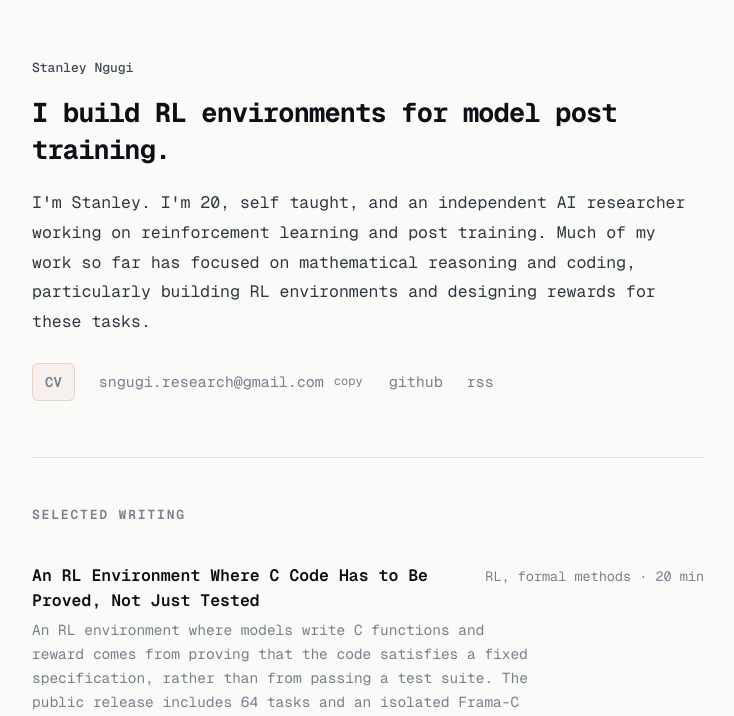
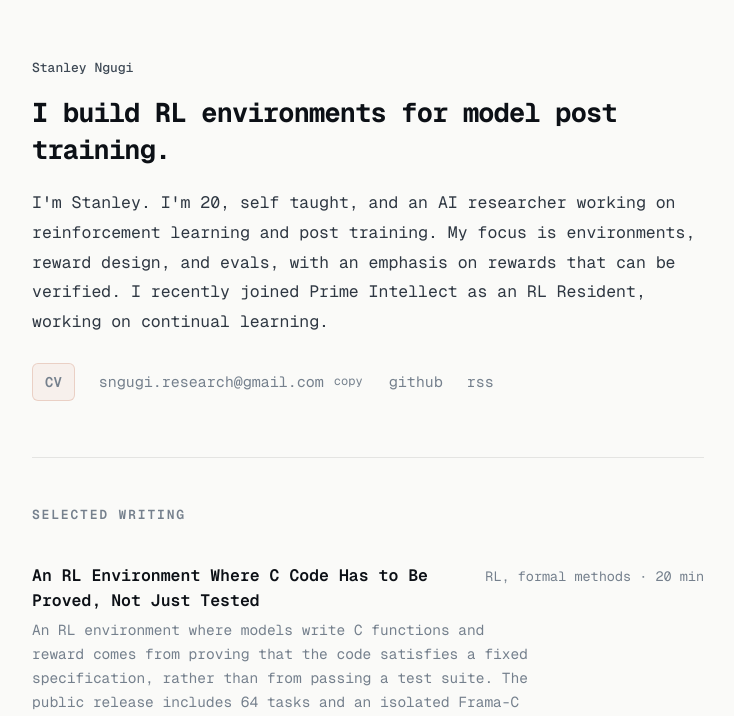
Before and after one commit to sngugiresearch-cmd/website, a plain HTML site: page index.html in a window 1280 px wide. Shown: the part 84-800 px from the top of the page, without its empty margins (272-1006 px from the left). Drawn offline with nearby package versions, Linux system fonts and the light colour scheme.

Commit message:
Add Prime Intellect RL Resident role and reframe home intro
Co-Authored-By: Claude Sonnet 5.5 <noreply@anthropic.com>

```diff
--- a/index.html
+++ b/index.html
@@ -4,9 +4,9 @@
     <meta charset="UTF-8">
     <meta name="viewport" content="width=device-width, initial-scale=1.0">
     <title>Stanley Ngugi | Reinforcement Learning and Post Training</title>
-    <meta name="description" content="Stanley Ngugi is an independent AI researcher working on reinforcement learning and post training, developing RL environments and reward functions with recent projects in mathematical reasoning and coding.">
+    <meta name="description" content="Stanley Ngugi is an AI researcher and RL Resident at Prime Intellect, working on reinforcement learning and post training, with a focus on environments, reward design, and evals.">
     <meta property="og:title" content="Stanley Ngugi | Reinforcement Learning and Post Training">
-    <meta property="og:description" content="Stanley Ngugi is an independent AI researcher working on reinforcement learning and post training, developing RL environments and reward functions with recent projects in mathematical reasoning and coding.">
+    <meta property="og:description" content="Stanley Ngugi is an AI researcher and RL Resident at Prime Intellect, working on reinforcement learning and post training, with a focus on environments, reward design, and evals.">
     <meta property="og:type" content="website">
     <meta property="og:url" content="https://stanleyngugi.netlify.app/">
     <meta property="og:image" content="https://stanleyngugi.netlify.app/og-image.png">
@@ -28,9 +28,9 @@
     <link rel="stylesheet" href="/styles.css">
     <meta name="author" content="Stanley Ngugi">
     <meta name="twitter:title" content="Stanley Ngugi | Reinforcement Learning and Post Training">
-    <meta name="twitter:description" content="Stanley Ngugi is an independent AI researcher working on reinforcement learning and post training, developing RL environments and reward functions with recent projects in mathematical reasoning and coding.">
+    <meta name="twitter:description" content="Stanley Ngugi is an AI researcher and RL Resident at Prime Intellect, working on reinforcement learning and post training, with a focus on environments, reward design, and evals.">
     <link rel="canonical" href="https://stanleyngugi.netlify.app/">
-    <script type="application/ld+json">{"@context": "https://schema.org", "@graph": [{"@type": "WebSite", "@id": "https://stanleyngugi.netlify.app/#website", "url": "https://stanleyngugi.netlify.app/", "name": "Stanley Ngugi", "description": "Stanley Ngugi is an independent AI researcher working on reinforcement learning and post training, developing RL environments and reward functions with recent projects in mathematical reasoning and coding.", "publisher": {"@id": "https://stanleyngugi.netlify.app/#person"}}, {"@type": "Person", "@id": "https://stanleyngugi.netlify.app/#person", "name": "Stanley Ngugi", "url": "https://stanleyngugi.netlify.app/", "sameAs": ["https://github.com/stanleyngugi"], "description": "Stanley Ngugi is an independent AI researcher working on reinforcement learning and post training, developing RL environments and reward functions with recent projects in mathematical reasoning and coding."}, {"@type": "ProfilePage", "@id": "https://stanleyngugi.netlify.app/#profile", "url": "https://stanleyngugi.netlify.app/", "name": "Stanley Ngugi | Reinforcement Learning and Post Training", "mainEntity": {"@id": "https://stanleyngugi.netlify.app/#person"}, "isPartOf": {"@id": "https://stanleyngugi.netlify.app/#website"}}]}</script>
+    <script type="application/ld+json">{"@context": "https://schema.org", "@graph": [{"@type": "WebSite", "@id": "https://stanleyngugi.netlify.app/#website", "url": "https://stanleyngugi.netlify.app/", "name": "Stanley Ngugi", "description": "Stanley Ngugi is an AI researcher and RL Resident at Prime Intellect, working on reinforcement learning and post training, with a focus on environments, reward design, and evals.", "publisher": {"@id": "https://stanleyngugi.netlify.app/#person"}}, {"@type": "Person", "@id": "https://stanleyngugi.netlify.app/#person", "name": "Stanley Ngugi", "url": "https://stanleyngugi.netlify.app/", "sameAs": ["https://github.com/stanleyngugi"], "description": "Stanley Ngugi is an AI researcher and RL Resident at Prime Intellect, working on reinforcement learning and post training, with a focus on environments, reward design, and evals."}, {"@type": "ProfilePage", "@id": "https://stanleyngugi.netlify.app/#profile", "url": "https://stanleyngugi.netlify.app/", "name": "Stanley Ngugi | Reinforcement Learning and Post Training", "mainEntity": {"@id": "https://stanleyngugi.netlify.app/#person"}, "isPartOf": {"@id": "https://stanleyngugi.netlify.app/#website"}}]}</script>
 </head>
 <body>
     <div class="container">
@@ -52,10 +52,11 @@
                 <p class="intro-name">Stanley Ngugi</p>
                 <h1>I build RL environments for model post training.</h1>
                 <p>
-                    I'm Stanley. I'm 20, self taught, and an independent AI researcher working on
-                    reinforcement learning and post training. Much of my work so far has focused
-                    on mathematical reasoning and coding, particularly building RL environments
-                    and designing rewards for these tasks.
+                    I'm Stanley. I'm 20, self taught, and an AI researcher working on
+                    reinforcement learning and post training. My focus is environments, reward
+                    design, and evals, with an emphasis on rewards that can be verified. I
+                    recently joined Prime Intellect as an RL Resident, working on continual
+                    learning.
                 </p>
                 <div class="links-row">
                     <a href="/cv" class="pill-primary">CV</a>
```
